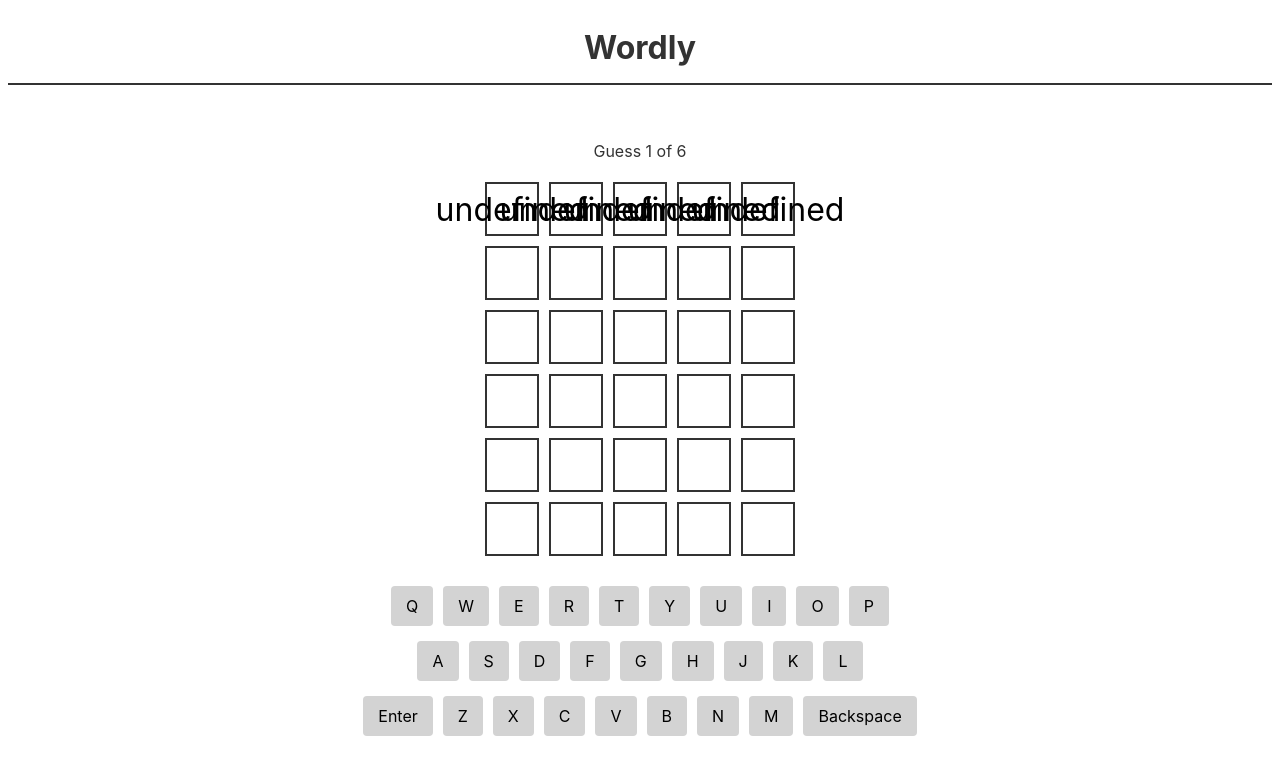
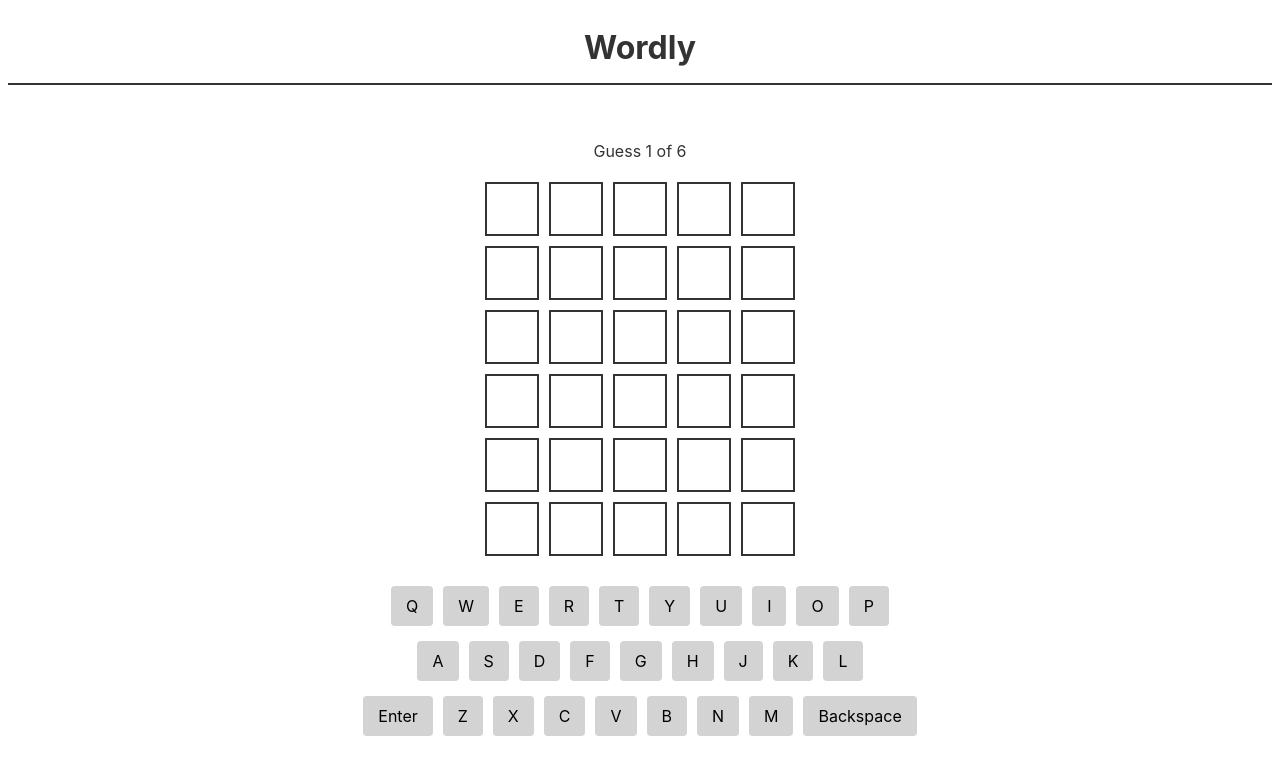
Before and after one commit to davebenner14/WordlyOld, a Svelte app: page / in a window 1280 px wide. Shown: the top 774 px of the page. Built offline with nearby package versions, Linux system fonts and the light colour scheme.

Commit message:
Debug Keyboard and grid undefined issue

```diff
--- a/src/App.svelte
+++ b/src/App.svelte
@@ -94,12 +94,13 @@ function getCellColor(row, index) {
 		  <div class="row">
 			{#each Array(wordLength) as _, col}
 			  <div class="cell {getCellColor(row, col)}">
-				{row === guesses.length ? currentGuess[col] : guesses[row]?.[col] || ''}
+				{row === guesses.length && currentGuess.length > col ? currentGuess[col] : guesses[row]?.[col] || ''}
 			  </div>
 			{/each}
 		  </div>
 		{/each}
 	  </div>
+
 
 
 	  <div class="keyboard">
@@ -114,6 +115,7 @@ function getCellColor(row, index) {
 		{/each}
 	  </div>
 </div>
+
   <style>
   .app-container {
     display: flex;
```
